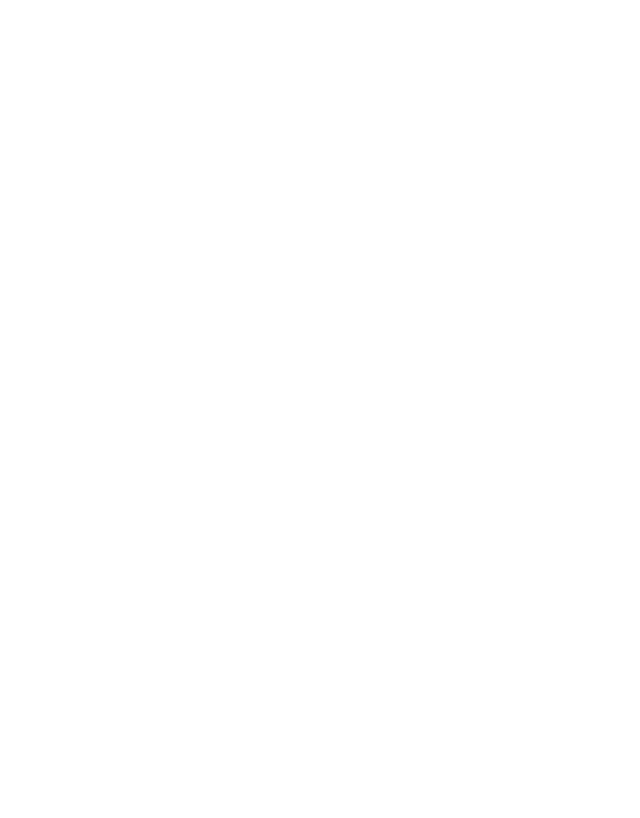
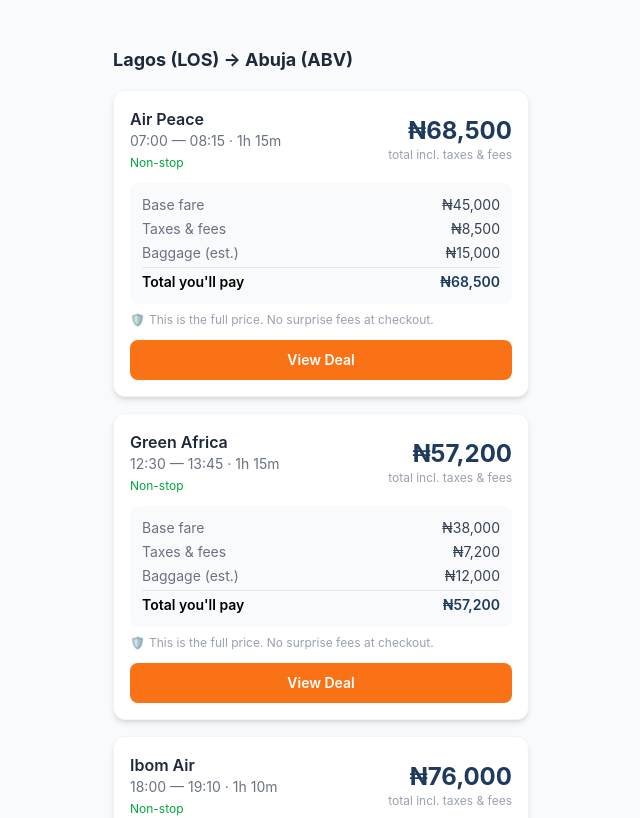
Before and after one commit to fzbaylor-del/verixfly-mvp, a React (Vite) app: page / in a window 1280 px wide. Shown: the part 847-1665 px from the top of the page, without its empty margins (319-959 px from the left). Before the commit the page ends 893 px from the top, so only its background shows below. Built offline with nearby package versions, Linux system fonts and the light colour scheme.

Commit message:
Add FlightResults component with transparent pricing breakdown

```diff
--- /dev/null
+++ b/src/components/FlightResults.jsx
@@ -0,0 +1,100 @@
+export default function FlightResults() {
+  // Dummy flight data — this will later come from Amadeus API
+  const flights = [
+    {
+      id: 1,
+      airline: "Air Peace",
+      departure: "07:00",
+      arrival: "08:15",
+      duration: "1h 15m",
+      baseFare: 45000,
+      taxes: 8500,
+      baggage: 15000,
+      total: 68500,
+      stops: 0,
+    },
+    {
+      id: 2,
+      airline: "Green Africa",
+      departure: "12:30",
+      arrival: "13:45",
+      duration: "1h 15m",
+      baseFare: 38000,
+      taxes: 7200,
+      baggage: 12000,
+      total: 57200,
+      stops: 0,
+    },
+    {
+      id: 3,
+      airline: "Ibom Air",
+      departure: "18:00",
+      arrival: "19:10",
+      duration: "1h 10m",
+      baseFare: 52000,
+      taxes: 9000,
+      baggage: 15000,
+      total: 76000,
+      stops: 0,
+    },
+  ]
+
+  return (
+    <section className="px-4 mt-6 max-w-md mx-auto">
+      <h2 className="text-lg font-bold text-gray-800 mb-4">
+        Lagos (LOS) → Abuja (ABV)
+      </h2>
+
+      {flights.map((flight) => (
+        <div key={flight.id} className="bg-white rounded-xl shadow-md p-4 mb-4 border border-gray-100">
+          {/* Airline & Time */}
+          <div className="flex justify-between items-center mb-3">
+            <div>
+              <p className="font-semibold text-gray-800">{flight.airline}</p>
+              <p className="text-sm text-gray-500">
+                {flight.departure} — {flight.arrival} · {flight.duration}
+              </p>
+              <p className="text-xs text-green-600 mt-1">Non-stop</p>
+            </div>
+            <div className="text-right">
+              <p className="text-2xl font-bold text-[#1e3a5f]">
+                ₦{flight.total.toLocaleString()}
+              </p>
+              <p className="text-xs text-gray-400">total incl. taxes & fees</p>
+            </div>
+          </div>
+
+          {/* Price Breakdown — THE VERIXFLY DIFFERENCE */}
+          <div className="bg-gray-50 rounded-lg p-3 text-sm space-y-1">
+            <div className="flex justify-between">
+              <span className="text-gray-500">Base fare</span>
+              <span className="text-gray-700">₦{flight.baseFare.toLocaleString()}</span>
+            </div>
+            <div className="flex justify-between">
+              <span className="text-gray-500">Taxes & fees</span>
+              <span className="text-gray-700">₦{flight.taxes.toLocaleString()}</span>
+            </div>
+            <div className="flex justify-between">
+              <span className="text-gray-500">Baggage (est.)</span>
+              <span className="text-gray-700">₦{flight.baggage.toLocaleString()}</span>
+            </div>
+            <div className="flex justify-between font-semibold pt-1 border-t border-gray-200">
+              <span>Total you'll pay</span>
+              <span className="text-[#1e3a5f]">₦{flight.total.toLocaleString()}</span>
+            </div>
+          </div>
+
+          {/* Trust note */}
+          <p className="text-xs text-gray-400 mt-2 flex items-center gap-1">
+            <span>🛡️</span> This is the full price. No surprise fees at checkout.
+          </p>
+
+          {/* Book button */}
+          <button className="w-full mt-3 bg-[#f97316] hover:bg-orange-600 text-white font-semibold py-2.5 rounded-lg text-sm transition-colors">
+            View Deal
+          </button>
+        </div>
+      ))}
+    </section>
+  )
+}
--- a/src/components/HomePage.jsx
+++ b/src/components/HomePage.jsx
@@ -3,6 +3,7 @@
 import SearchWidget from './SearchWidget'
 import TrustBadge from './TrustBadge'
 import FeatureRow from './FeatureRow'
+import FlightResults from './FlightResults'
 
 export default function HomePage() {
   return (
@@ -12,6 +13,7 @@
       <SearchWidget />
       <TrustBadge />
       <FeatureRow />
+      <FlightResults />
     </div>
   )
 }
```
